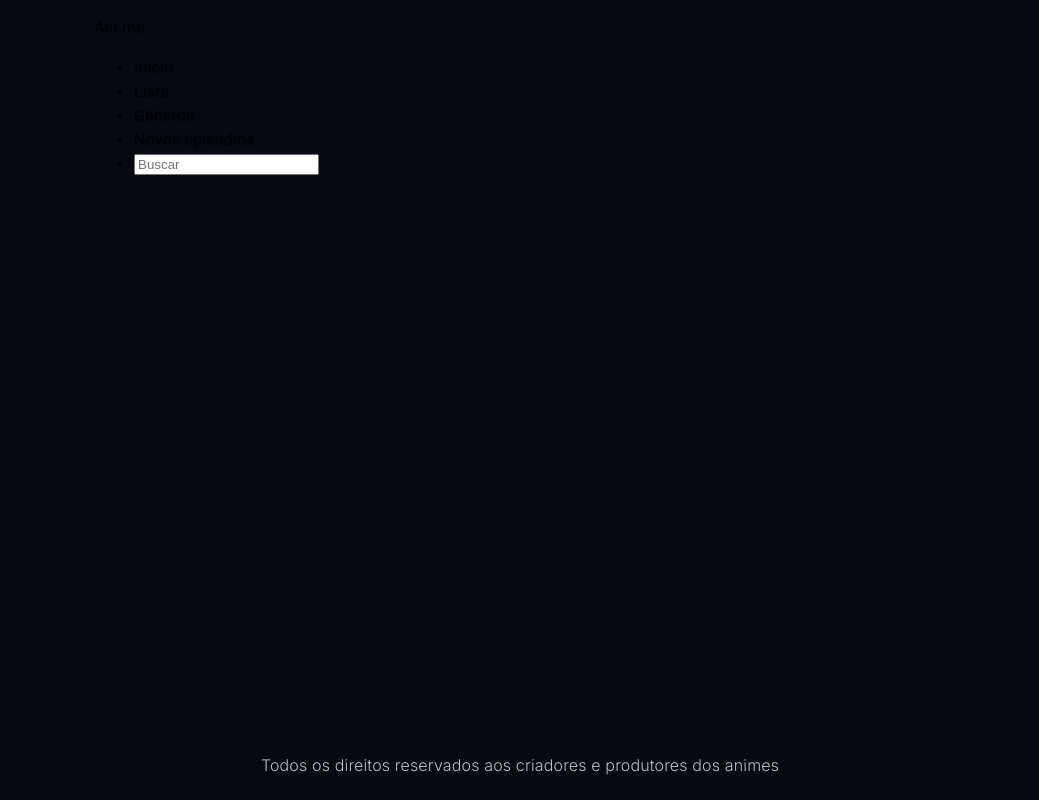
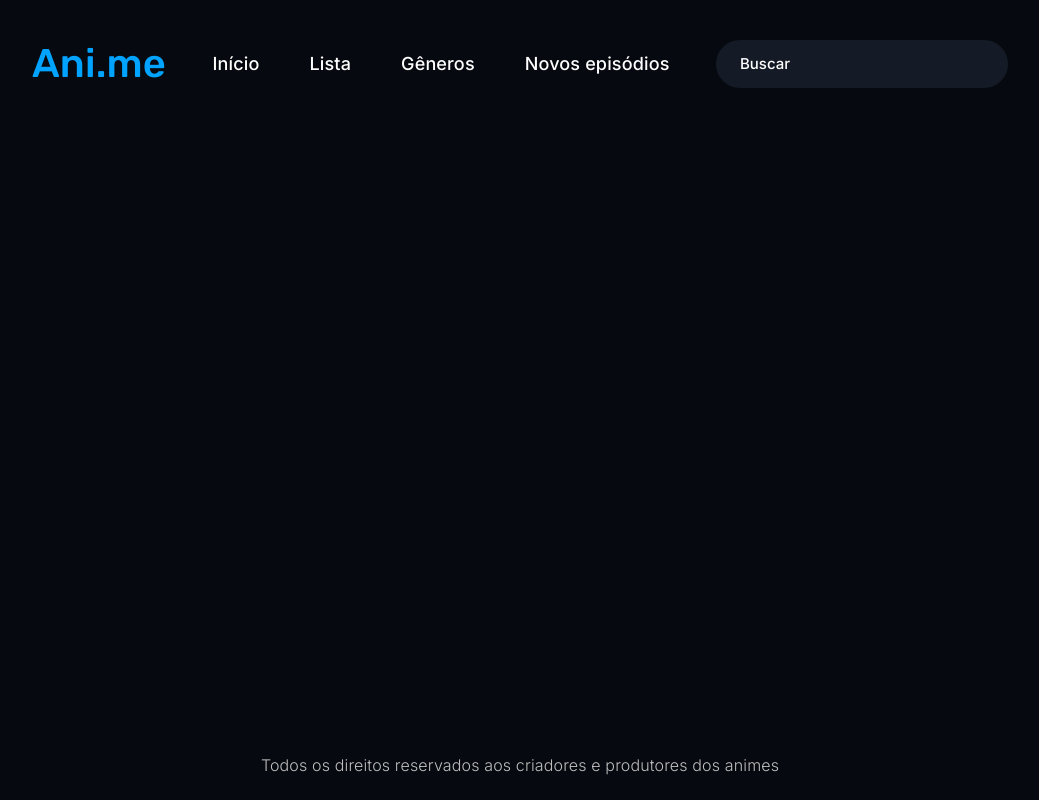
Before and after one commit to Lucas2907/anime, a Next.js app: page / in a window 1280 px wide. Shown: the whole page, without its empty margins (120-1159 px from the left). Built offline with nearby package versions, Linux system fonts and the light colour scheme; a web font is replaced by a local one.

Commit message:
style header section

```diff
--- a/src/components/Header/Header.module.css
+++ b/src/components/Header/Header.module.css
@@ -0,0 +1,48 @@
+.header {
+    display: flex;
+    justify-content: space-between;
+    align-items: center;
+    padding: 40px 0 0 0;
+}
+
+.header__logo {
+    display: flex;
+    align-items: center;
+    color: #00A3FF;
+    font-weight: 500;
+    font-size: 40px;
+    max-height: 47px;
+    margin: 0;
+    font-family: "Rubik", sans-serif;
+}
+
+.header__lista {
+    color: white;
+    display: flex;
+    list-style-type: none;
+    padding: 0;
+    gap: 50px;
+    margin: 0;
+    font-family: "Inter", sans-serif;
+    font-weight: 500;
+    font-size: 18px;
+    line-height: 32px;
+}
+
+.header__input {
+    background-color: #151B26;
+    border: 0;
+    padding: 8px 0 8px 24px;
+    border-radius: 37px;
+    width: 292px;
+    min-height: 48px;
+}
+
+.header__input::placeholder {
+    color: white;
+    font-family: "Inter", sans-serif;
+    font-weight: 500;
+    font-size: 15px;
+    line-height: 32px;
+    word-spacing: 10px;
+}
--- a/src/components/Header/index.tsx
+++ b/src/components/Header/index.tsx
@@ -8,18 +8,16 @@ const Header = () => {
     return (
 
         <>
-            <Container maxWidth="md">
+            <Container maxWidth="lg" sx={{width:"80%"}}>
                 <div className={style.header}>
-                    <p className={style.logo}>Ani.me</p>
-                    <ul className={style.lista}>
+                    <p className={style.header__logo}>Ani.me</p>
+                    <ul className={style.header__lista}>
                         <li className={style.lista__itens}>Início</li>
                         <li className={style.lista__itens}>Lista</li>
                         <li className={style.lista__itens}>Gêneros</li>
                         <li className={style.lista__itens}>Novos episódios</li>
-                        <li className={style.lista__itens}>
-                        <input className={style.lista__input} placeholder='Buscar'/>
-                        </li>
                     </ul>
+                    <input className={style.header__input} placeholder='Buscar'/>
                 </div>
             </Container>
 
--- a/src/templates/Default.tsx
+++ b/src/templates/Default.tsx
@@ -16,7 +16,8 @@ const Default = ({children}: DefaultProps) => {
         <>
             <Header />
             <Container // container do MUI, que serve apenas para centralizar os itens em um espaço na tela
-                maxWidth='md' // tamanho do container (largo)
+                maxWidth='lg' // tamanho do container (largo)
+                sx={{width:"80%"}}
             >
                 {children}
 
```
Also changed, not shown: public/logo.png (added).
